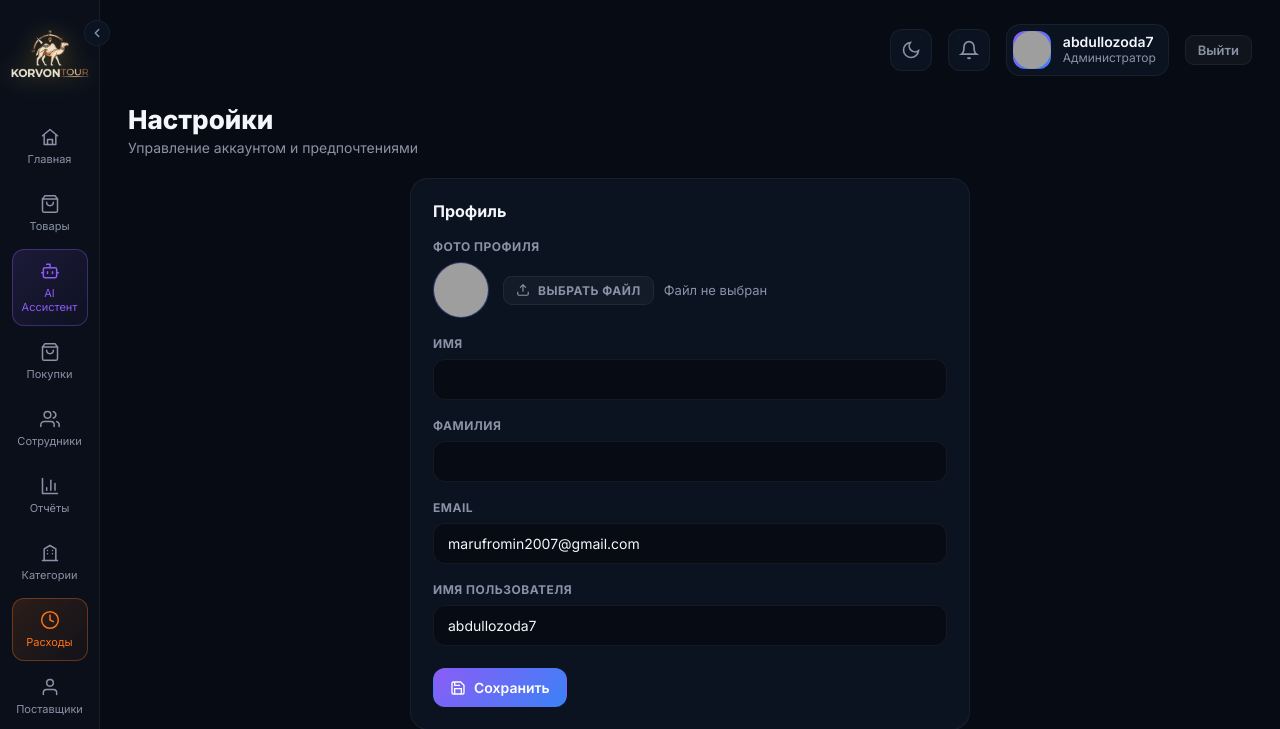
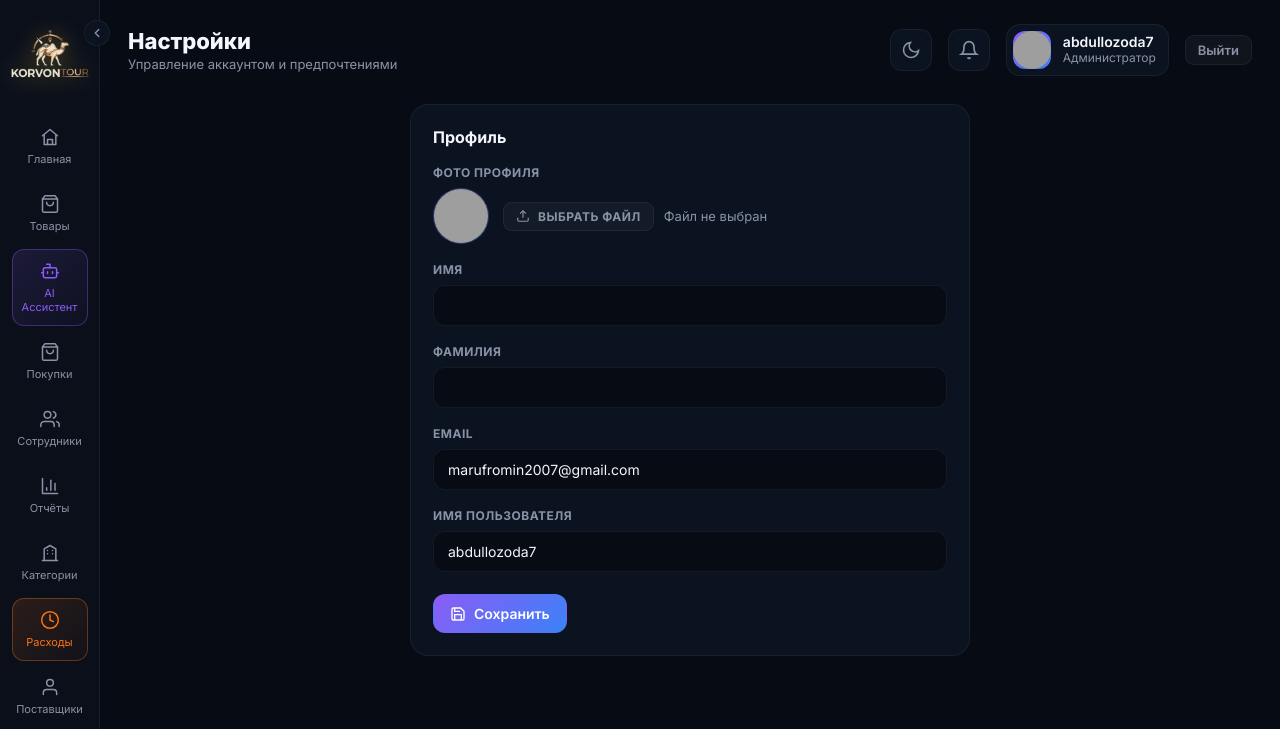
Before and after one commit to abdullozoda77/KorvonTour, a Django app: page /settings/ in a window 1280 px wide. Shown: the top 729 px of the page. Run offline with Django 5.2, Linux system fonts and the light colour scheme; a user stored in the database is signed in; data comes from the database, SQL or seed files in the repository; grey boxes are pictures that could not be loaded.

Commit message:
Move Настройки title into the top bar row
Was a separate heading block below the topbar; now sits inline with
the theme/notifications/user icons via the existing topsearch block
slot, matching the requested navbar-style layout.

Co-Authored-By: Claude Sonnet 5 <noreply@anthropic.com>

```diff
--- a/myapp/templates/settings/settings.html
+++ b/myapp/templates/settings/settings.html
@@ -2,14 +2,14 @@
 {% block title %}Настройки — Korvon{% endblock %}
 {% block nav_settings %}active{% endblock %}
 
+{% block topsearch %}
+<div class="topbar-title">
+    <h1>Настройки</h1>
+    <p>Управление аккаунтом и предпочтениями</p>
+</div>
+{% endblock %}
+
 {% block content %}
-<div class="page-header">
-    <div>
-        <h1>Настройки</h1>
-        <div class="page-sub">Управление аккаунтом и предпочтениями</div>
-    </div>
-</div>
-
 <div class="card form-card">
     <h3>Профиль</h3>
     <form method="post" autocomplete="off" enctype="multipart/form-data">
--- a/static/css/style.css
+++ b/static/css/style.css
@@ -266,6 +266,9 @@ html.sidebar-collapsed .nav-item svg { margin: 0 auto; }
     gap: 20px;
     margin-bottom: 28px;
 }
+
+.topbar-title h1 { font-size: 22px; font-weight: 800; color: var(--text); line-height: 1.2; }
+.topbar-title p { font-size: 13px; color: var(--muted); margin-top: 2px; }
 
 .search {
     flex: 1;
```
